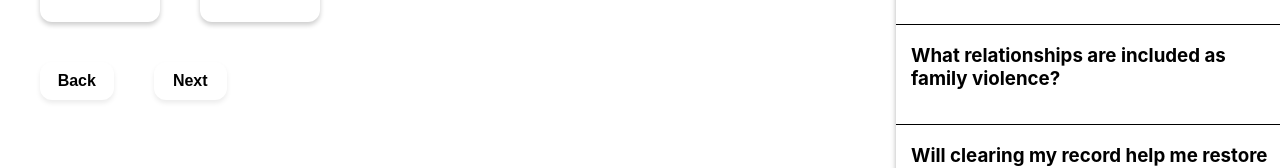
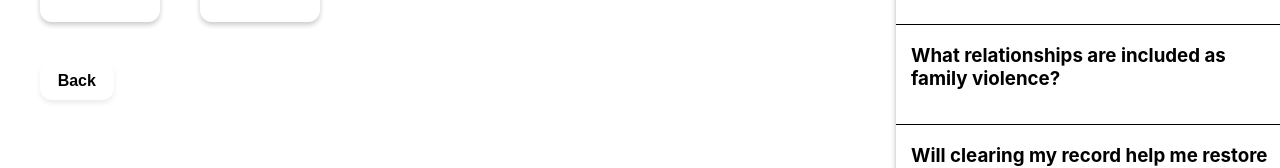
Before and after one commit to william-e43/hg-pipeline, a React (Create React App) app: page /q1 in a window 1280 px wide. Shown: the part 937-1105 px from the top of the page. Built offline with nearby package versions, Linux system fonts and the light colour scheme.

Commit message:
took out next button on qs, auto routes on y/n selection

```diff
--- a/src/components/ButtonTemplates.jsx
+++ b/src/components/ButtonTemplates.jsx
@@ -27,17 +27,21 @@ export const YNQuestion = ({yPath, nPath, currentPath, backPath, yButtonText, nB
   return (
   <div>
     <ButtonWrapper>
-      <Button state={a1} onClick={() => onClick('yes')}>{yButtonText || 'Yes'}</Button>
+      <StyledLink to={{pathname: yPath, state: {from: currentPath}}}>
+        <Button state={a1} onClick={() => onClick('yes')}>{yButtonText || 'Yes'}</Button>
+      </StyledLink>
     </ButtonWrapper>
     <ButtonWrapper>
-      <Button state={a2} onClick={() => onClick('no')}>{nButtonText || 'No'}</Button>
+      <StyledLink to={{pathname: nPath, state: {from: currentPath}}}>
+        <Button state={a2} onClick={() => onClick('no')}>{nButtonText || 'No'}</Button>
+      </StyledLink>
     </ButtonWrapper><br></br>
     <ButtonWrapper>
       <StyledLink to={backPath}><SubmitButton>Back</SubmitButton></StyledLink>
     </ButtonWrapper>
-    <ButtonWrapper>
+    {/* <ButtonWrapper>
       <StyledLink to={path}><SubmitButton>Next</SubmitButton></StyledLink>
-    </ButtonWrapper>
+    </ButtonWrapper> */}
   </div>
   )
 }
@@ -95,6 +99,8 @@ export const ThreeWayQuestion = (props) => {
   )
 }
 
+
+//Used in end cases and PipeLine Branches
 export const MainNavButtons = (props) => {
   const {backPath, nextPath} = props.props;
 
```
